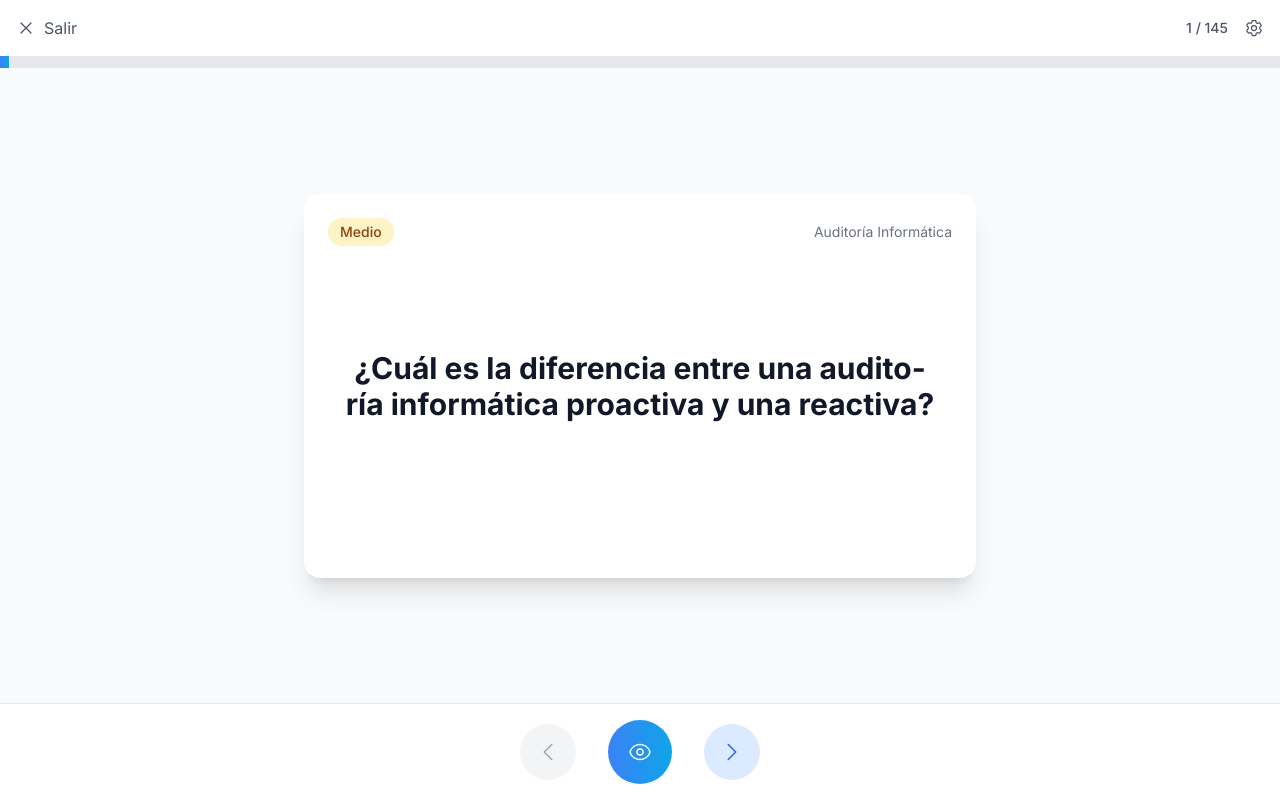
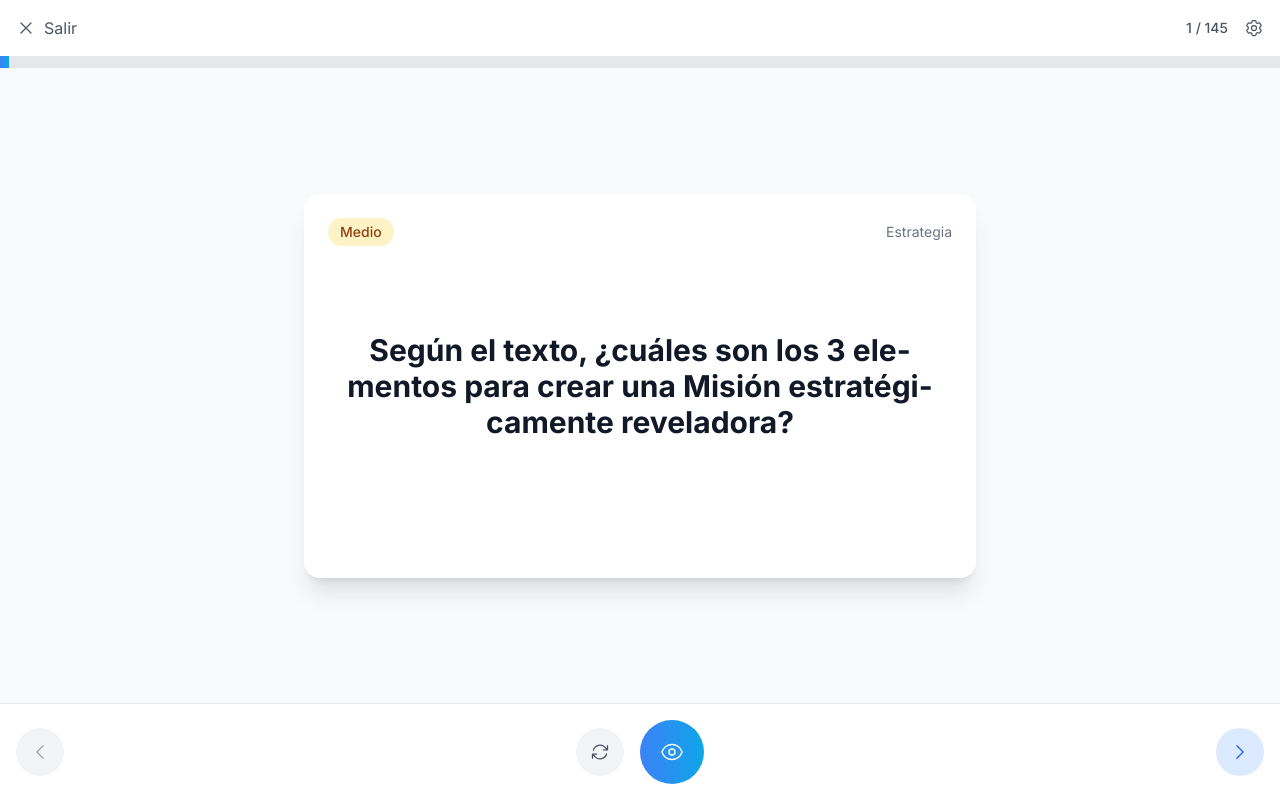
Before and after one commit to brahianf1/adr-web, a React (Vite) app: page /flashcards in a window 1280 px wide. Both pictures are taken after a click on the button "Comenzar Estudio". Built offline with nearby package versions, Linux system fonts and the light colour scheme.

Commit message:
feat: improve reset and shuffle functionality in flashcards component

```diff
--- a/src/pages/Flashcards.jsx
+++ b/src/pages/Flashcards.jsx
@@ -150,7 +150,12 @@ const Flashcards = () => {
   const handleReset = () => {
     resetFlashcards()
     setIsFlipped(false)
-    // Toast removed for better UX - progress is visible in the interface
+    setCurrentFlashcardIndex(0)
+
+    // Si el modo aleatorio está activo, reordenar las tarjetas
+    if (isShuffled) {
+      setFilteredCards(prevCards => [...prevCards].sort(() => Math.random() - 0.5))
+    }
   }
 
   const handleShuffle = () => {
@@ -163,6 +168,11 @@ const Flashcards = () => {
     setShowSettings(false)
     // Hide instructions in study mode for focused experience
     setShowInstructions(false)
+
+    // Si el modo aleatorio está activo, reordenar las tarjetas al iniciar
+    if (isShuffled) {
+      setFilteredCards(prevCards => [...prevCards].sort(() => Math.random() - 0.5))
+    }
   }
 
   const exitStudyMode = () => {
@@ -437,18 +447,29 @@ const Flashcards = () => {
 
         {/* Mobile-Optimized Navigation */}
         <div className="bg-white dark:bg-gray-800 border-t border-gray-200 dark:border-gray-700">
-          <div className="flex items-center justify-center space-x-8 py-4">
-            {/* Previous Button */}
+          <div className="flex items-center justify-between px-4 py-4">
+            {/* Left Side - Previous Button */}
             <button
               onClick={handlePrevious}
               disabled={currentFlashcardIndex === 0}
-              className={`flex items-center justify-center w-14 h-14 rounded-full transition-all duration-200 ${
+              className={`flex items-center justify-center w-12 h-12 rounded-full transition-all duration-200 ${
                 currentFlashcardIndex === 0
                   ? 'bg-gray-100 dark:bg-gray-700 text-gray-400 cursor-not-allowed'
                   : 'bg-primary-100 dark:bg-primary-900/20 text-primary-600 dark:text-primary-400 hover:bg-primary-200 dark:hover:bg-primary-900/30 active:scale-95'
               }`}
             >
-              <ChevronLeftIcon className="w-6 h-6" />
+              <ChevronLeftIcon className="w-5 h-5" />
+            </button>
+
+            {/* Center Actions */}
+            <div className="flex items-center space-x-4">
+              {/* Restart Button */}
+              <button
+                onClick={handleReset}
+                className="flex items-center justify-center w-12 h-12 rounded-full bg-gray-100 dark:bg-gray-700 text-gray-600 dark:text-gray-400 hover:bg-gray-200 dark:hover:bg-gray-600 active:scale-95 transition-all duration-200"
+                title="Reiniciar flashcards"
+              >
+                <ArrowPathIcon className="w-5 h-5" />
               </button>
 
               {/* Center Action - Flip Indicator */}
@@ -470,18 +491,19 @@ const Flashcards = () => {
                   )}
                 </motion.div>
               </div>
+            </div>
 
-            {/* Next Button */}
+            {/* Right Side - Next Button */}
             <button
               onClick={handleNext}
               disabled={currentFlashcardIndex === totalCards - 1}
-              className={`flex items-center justify-center w-14 h-14 rounded-full transition-all duration-200 ${
+              className={`flex items-center justify-center w-12 h-12 rounded-full transition-all duration-200 ${
                 currentFlashcardIndex === totalCards - 1
                   ? 'bg-gray-100 dark:bg-gray-700 text-gray-400 cursor-not-allowed'
                   : 'bg-primary-100 dark:bg-primary-900/20 text-primary-600 dark:text-primary-400 hover:bg-primary-200 dark:hover:bg-primary-900/30 active:scale-95'
               }`}
             >
-              <ChevronRightIcon className="w-6 h-6" />
+              <ChevronRightIcon className="w-5 h-5" />
             </button>
           </div>
         </div>
```
Lines whose indentation alone changed are shown as unchanged.
